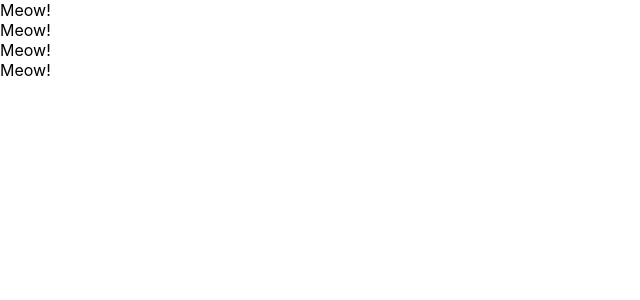
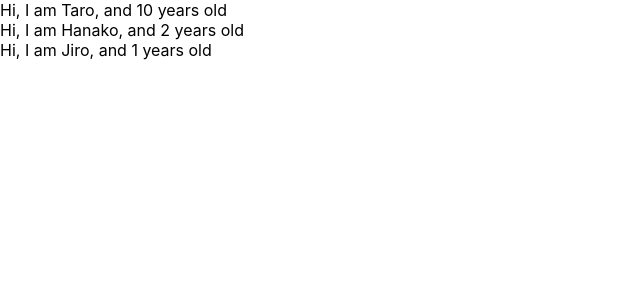
Before and after one commit to hibiki-tsuboi/udemy-react-redux, a React (Create React App) app: page / in a window 1280 px wide. Shown: the top 300 px of the page, without its empty margins (0-640 px from the left). Built offline with nearby package versions, Linux system fonts and the light colour scheme.

Commit message:
learn props of component

```diff
--- a/src/App.js
+++ b/src/App.js
@@ -24,18 +24,30 @@
 // }
 
 const App = () => {
+  const profiles = [
+    {name: "Taro", age: 10},
+    {name: "Hanako", age: 2},
+    {name: "Jiro"},
+  ]
+
   return (
     <div>
-      <Cat/>
-      <Cat/>
-      <Cat/>
-      <Cat/>
+      {
+        profiles.map((profile, index) => {
+          return <User name={profile.name} age={profile.age} key={index}/>
+        })
+      }
     </div>
   )
 }
 
-const Cat = () => {
-  return <div>Meow!</div>
+// const Cat = () => {
+//   return <div>Meow!</div>
+// }
+const User = (props) => {
+  return <div>Hi, I am {props.name}, and {props.age} years old</div>
 }
-
+User.defaultProps = {
+  age: 1
+}
 export default App;
```
